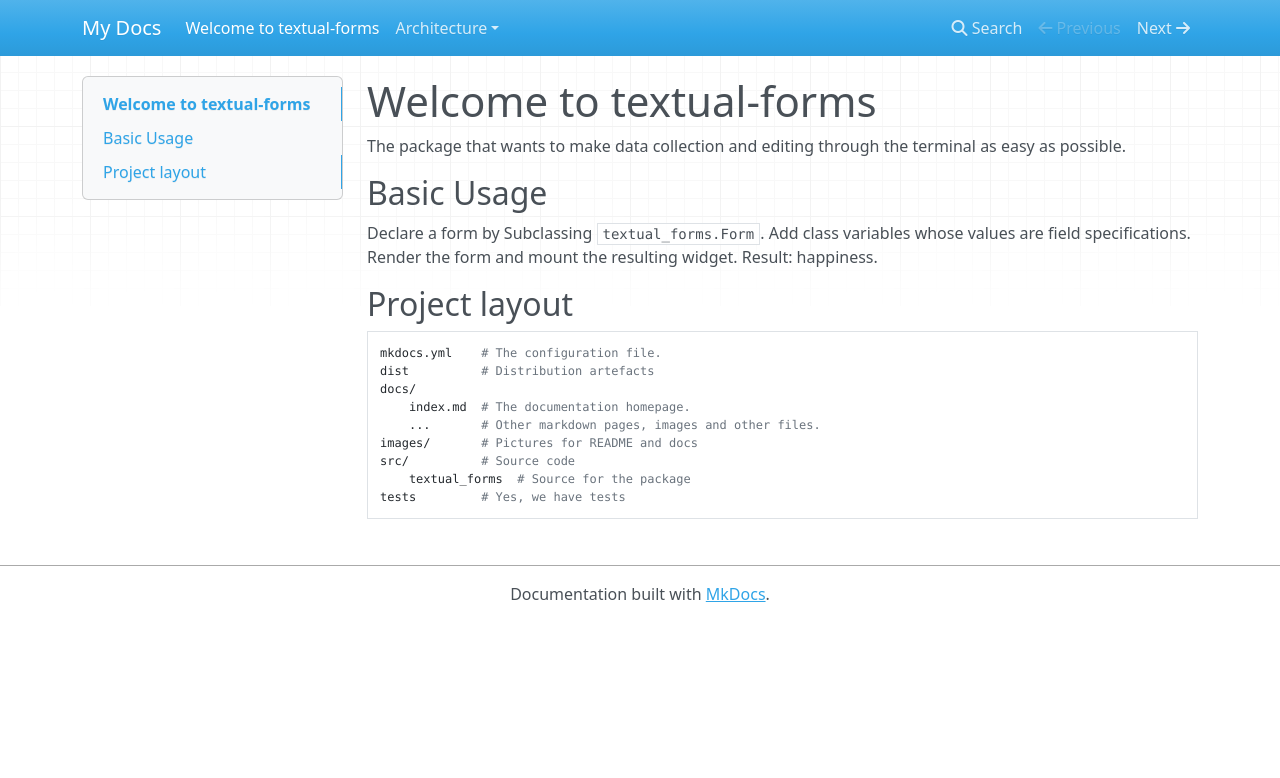
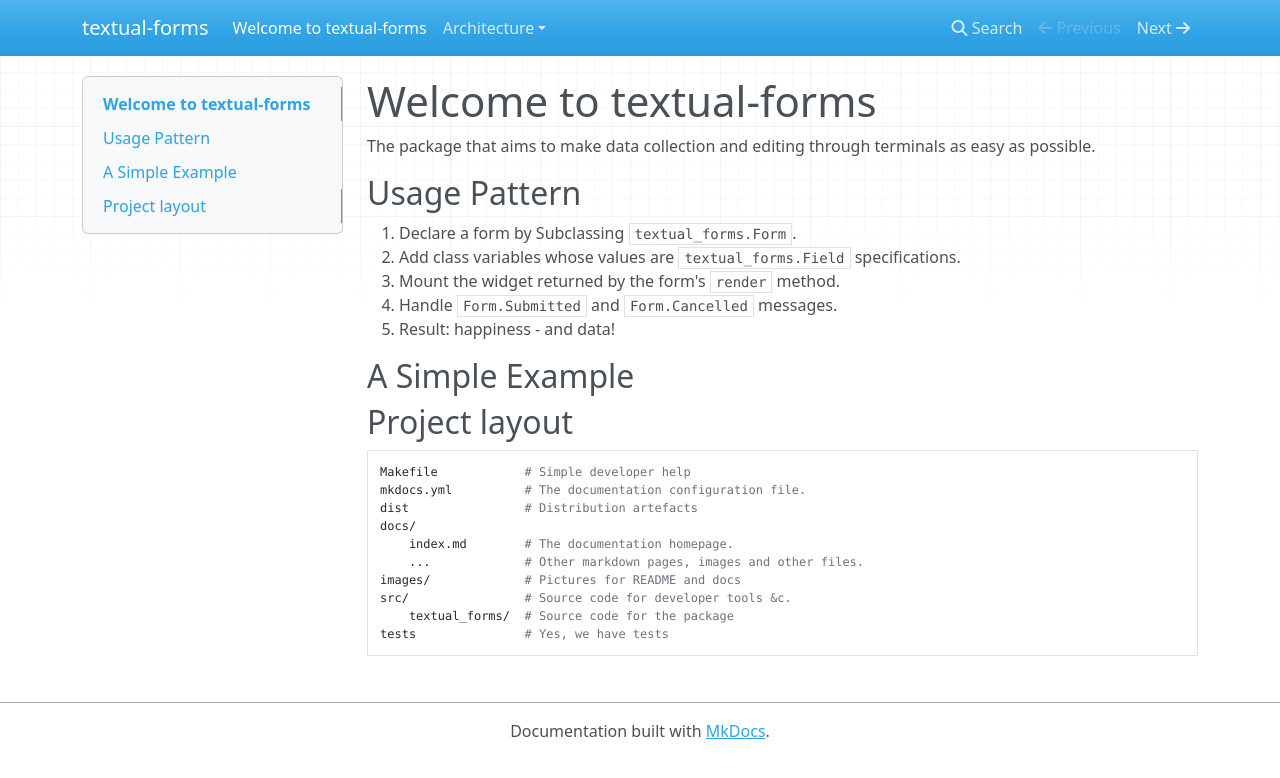
Before and after one commit to holdenweb/textual-forms, an MkDocs documentation site: the page built from docs/index.md, in a window 1280 px wide. Shown: the top 778 px of the page. Built offline with MkDocs 1.6.1, drawn with Linux system fonts in a browser that asks for light colours; nearby versions of some CDN libraries.

Commit message:
Improve documentation and simplify presentation.

```diff
--- /dev/null
+++ b/docs/architecture/forms.md.py
@@ -0,0 +1 @@
+##
--- a/docs/index.md
+++ b/docs/index.md
@@ -1,23 +1,28 @@
 # Welcome to textual-forms
 
-The package that wants to make data collection and editing through the terminal as easy as possible.
+The package that aims to make data collection and editing through terminals as easy as possible.
 
-## Basic Usage
+## Usage Pattern
 
-Declare a form by Subclassing `textual_forms.Form`.
-Add class variables whose values are field specifications.
-Render the form and mount the resulting widget.
-Result: happiness.
+1. Declare a form by Subclassing `textual_forms.Form`.
+2. Add class variables whose values are `textual_forms.Field` specifications.
+3. Mount the widget returned by the form's `render` method.
+4. Handle `Form.Submitted` and `Form.Cancelled` messages.
+4. Result: happiness - and data!
+
+## A Simple Example
+
+
 
 ## Project layout
 
-
-    mkdocs.yml    # The configuration file.
-    dist          # Distribution artefacts
+    Makefile            # Simple developer help
+    mkdocs.yml          # The documentation configuration file.
+    dist                # Distribution artefacts
     docs/
-        index.md  # The documentation homepage.
-        ...       # Other markdown pages, images and other files.
-    images/       # Pictures for README and docs
-    src/          # Source code
-        textual_forms  # Source for the package
-    tests         # Yes, we have tests
+        index.md        # The documentation homepage.
+        ...             # Other markdown pages, images and other files.
+    images/             # Pictures for README and docs
+    src/                # Source code for developer tools &c.
+        textual_forms/  # Source code for the package
+    tests               # Yes, we have tests
--- a/mkdocs.yml
+++ b/mkdocs.yml
@@ -1 +1,4 @@
-site_name: My Docs
+site_name: textual-forms
+site_url: https://holdenweb.com/python/textual-forms/
+site_description: "Programmer documentation for the textual-forms Python library"
+site_author: "Steve Holden"
```
Also changed, not shown: README.md (+83 -73 lines), docs/architecture/fields_and_widgets.md (+7 -1 lines), images/screenshot.gif, 1 other file.
